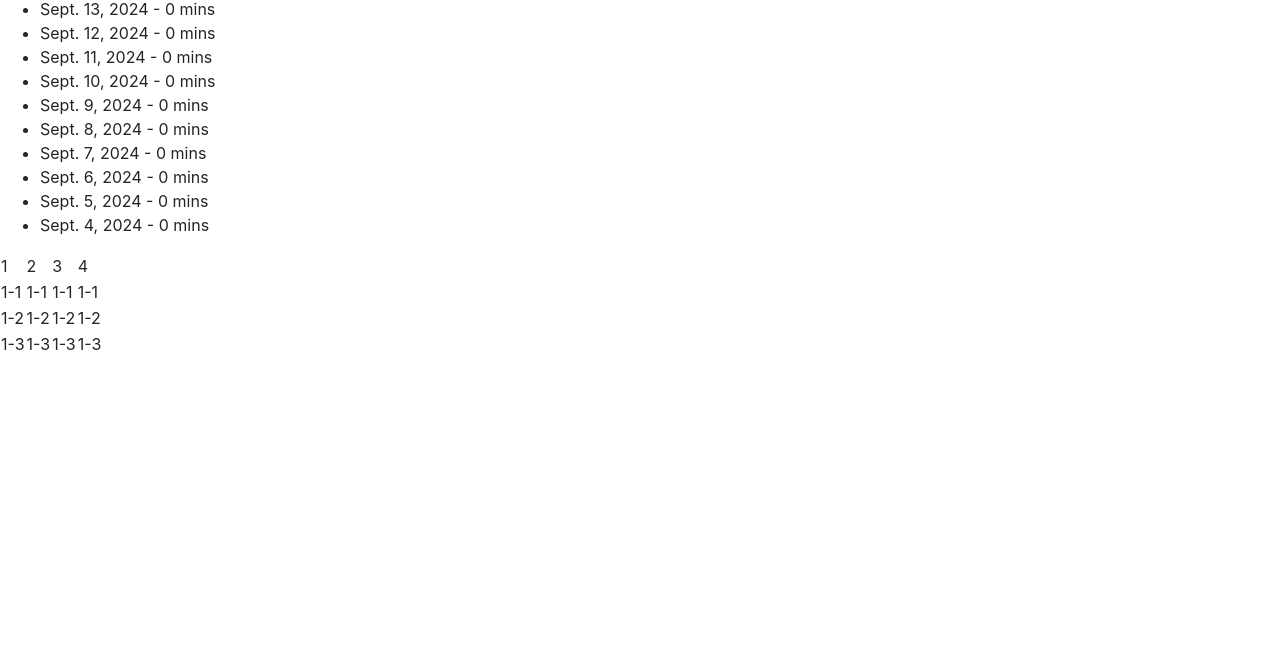
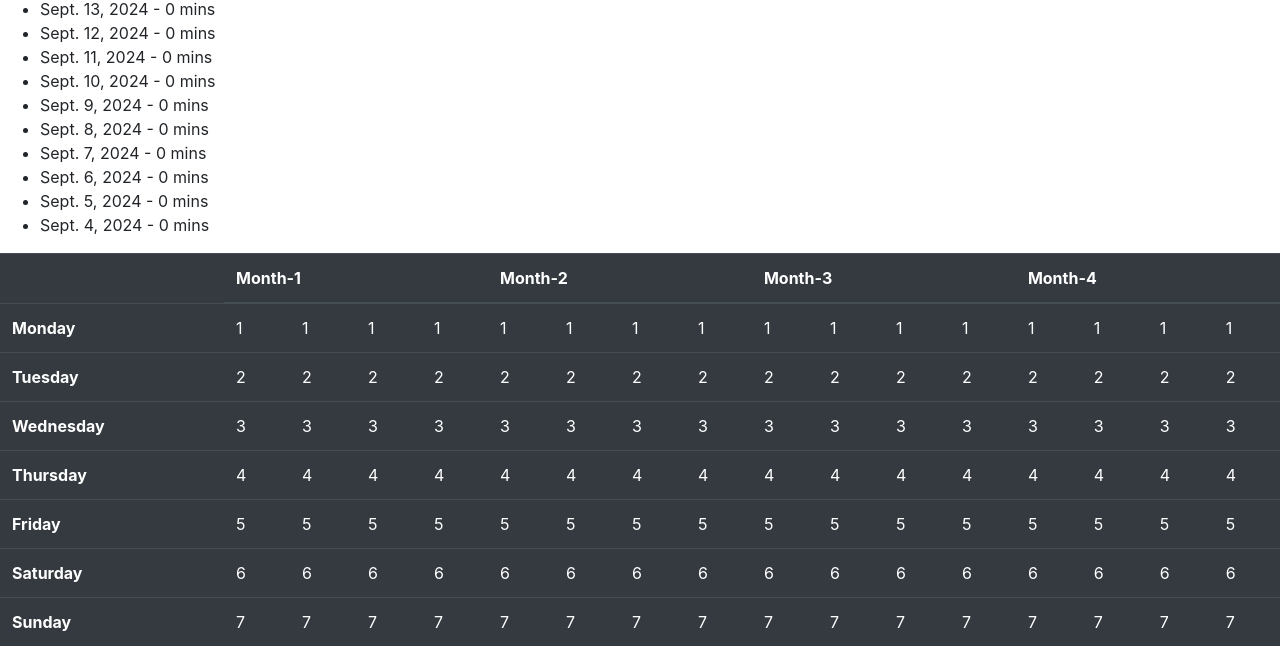
Before and after one commit to Visioness/Study-Plan, a Django app: page /habits/track/1 in a window 1280 px wide. Shown: the part 539-1201 px from the top of the page. Before the commit the page ends 889 px from the top, so only its background shows below. Run offline with Django 5.2, Linux system fonts and the light colour scheme; data comes from the database, SQL or seed files in the repository; some libraries are stand-ins or nearby versions.

Commit message:
Add Track Table

```diff
--- a/habit_tracker/templates/habit_tracker/track.html
+++ b/habit_tracker/templates/habit_tracker/track.html
@@ -16,38 +16,151 @@
     </div>
 
     <div>
-        <table>
+        <table class="table table-dark">
             <thead>
                 <tr>
-                    <td>1</td>
-                    <td>2</td>
-                    <td>3</td>
-                    <td>4</td>
+                    <td></td>
+                    <th scope="col" colspan="4">Month-1</th>
+                    <th scope="col" colspan="4">Month-2</th>
+                    <th scope="col" colspan="4">Month-3</th>
+                    <th scope="col" colspan="4">Month-4</th>
                 </tr>
             </thead>
 
             <tbody>
+                <tr class="">
+                    <th>Monday</th>
+                    <td>1</td>
+                    <td>1</td>
+                    <td>1</td>
+                    <td>1</td>
+                    <td>1</td>
+                    <td>1</td>
+                    <td>1</td>
+                    <td>1</td>
+                    <td>1</td>
+                    <td>1</td>
+                    <td>1</td>
+                    <td>1</td>
+                    <td>1</td>
+                    <td>1</td>
+                    <td>1</td>
+                    <td>1</td>
+                </tr>
                 <tr>
-                    <td>1-1</td>
-                    <td>1-1</td>
-                    <td>1-1</td>
-                    <td>1-1</td>
+                    <th>Tuesday</th>
+                    <td>2</td>
+                    <td>2</td>
+                    <td>2</td>
+                    <td>2</td>
+                    <td>2</td>
+                    <td>2</td>
+                    <td>2</td>
+                    <td>2</td>
+                    <td>2</td>
+                    <td>2</td>
+                    <td>2</td>
+                    <td>2</td>
+                    <td>2</td>
+                    <td>2</td>
+                    <td>2</td>
+                    <td>2</td>
                 </tr>
-
                 <tr>
-                    <td>1-2</td>
-                    <td>1-2</td>
-                    <td>1-2</td>
-                    <td>1-2</td>
+                    <th>Wednesday</th>
+                    <td>3</td>
+                    <td>3</td>
+                    <td>3</td>
+                    <td>3</td>
+                    <td>3</td>
+                    <td>3</td>
+                    <td>3</td>
+                    <td>3</td>
+                    <td>3</td>
+                    <td>3</td>
+                    <td>3</td>
+                    <td>3</td>
+                    <td>3</td>
+                    <td>3</td>
+                    <td>3</td>
+                    <td>3</td>
                 </tr>
-
                 <tr>
-                    <td>1-3</td>
-                    <td>1-3</td>
-                    <td>1-3</td>
-                    <td>1-3</td>
+                    <th>Thursday</th>
+                    <td>4</td>
+                    <td>4</td>
+                    <td>4</td>
+                    <td>4</td>
+                    <td>4</td>
+                    <td>4</td>
+                    <td>4</td>
+                    <td>4</td>
+                    <td>4</td>
+                    <td>4</td>
+                    <td>4</td>
+                    <td>4</td>
+                    <td>4</td>
+                    <td>4</td>
+                    <td>4</td>
+                    <td>4</td>
                 </tr>
-
+                <tr>
+                    <th>Friday</th>
+                    <td>5</td>
+                    <td>5</td>
+                    <td>5</td>
+                    <td>5</td>
+                    <td>5</td>
+                    <td>5</td>
+                    <td>5</td>
+                    <td>5</td>
+                    <td>5</td>
+                    <td>5</td>
+                    <td>5</td>
+                    <td>5</td>
+                    <td>5</td>
+                    <td>5</td>
+                    <td>5</td>
+                    <td>5</td>
+                </tr>
+                <tr>
+                    <th>Saturday</th>
+                    <td>6</td>
+                    <td>6</td>
+                    <td>6</td>
+                    <td>6</td>
+                    <td>6</td>
+                    <td>6</td>
+                    <td>6</td>
+                    <td>6</td>
+                    <td>6</td>
+                    <td>6</td>
+                    <td>6</td>
+                    <td>6</td>
+                    <td>6</td>
+                    <td>6</td>
+                    <td>6</td>
+                    <td>6</td>
+                </tr>
+                <tr>
+                    <th>Sunday</th>
+                    <td>7</td>
+                    <td>7</td>
+                    <td>7</td>
+                    <td>7</td>
+                    <td>7</td>
+                    <td>7</td>
+                    <td>7</td>
+                    <td>7</td>
+                    <td>7</td>
+                    <td>7</td>
+                    <td>7</td>
+                    <td>7</td>
+                    <td>7</td>
+                    <td>7</td>
+                    <td>7</td>
+                    <td>7</td>
+                </tr>
             </tbody>
         </table>
     </div>
```
